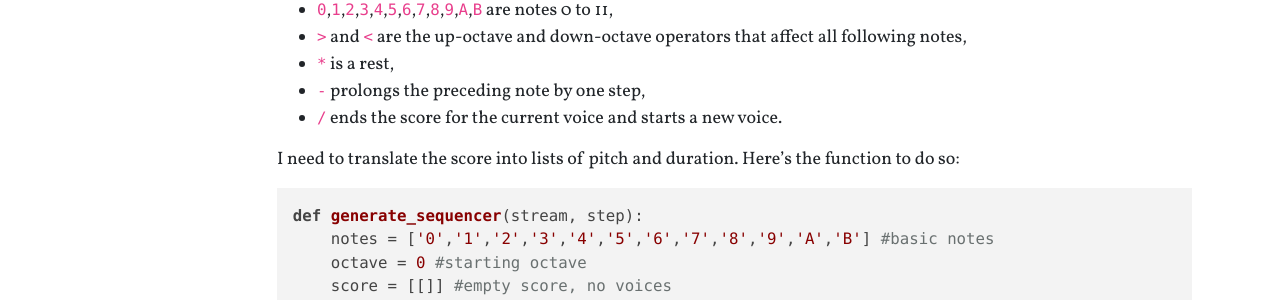
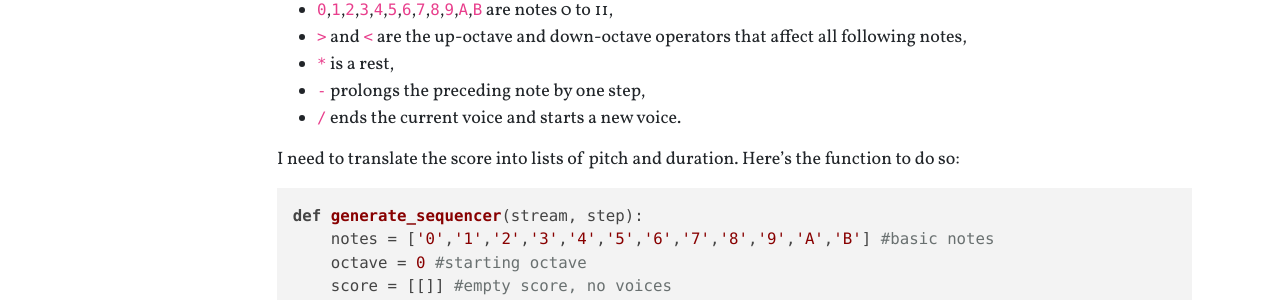
Before and after one commit to reneghosh/reneghosh.github.io, a Jekyll site: the page built from _articles/sequencersynth.md, in a window 1280 px wide. Shown: the part 614-914 px from the top of the page. Built offline with Jekyll 4.4.1, drawn with Linux system fonts in a browser that asks for light colours; nearby versions of some CDN libraries.

Commit message:
modified sequencer synth article

```diff
--- a/_articles/sequencersynth.md
+++ b/_articles/sequencersynth.md
@@ -36,7 +36,7 @@ In the score interpreter, I'll use the following conventions:
 - `>` and `<` are the up-octave and down-octave operators that affect all following notes,
 - `*` is a rest,
 - `-` prolongs the preceding note by one step,
-- `/` ends the score for the current voice and starts a new voice.
+- `/` ends the current voice and starts a new voice.
 
 I need to translate the score into lists of pitch and duration. Here's the
 function to do so:
```
